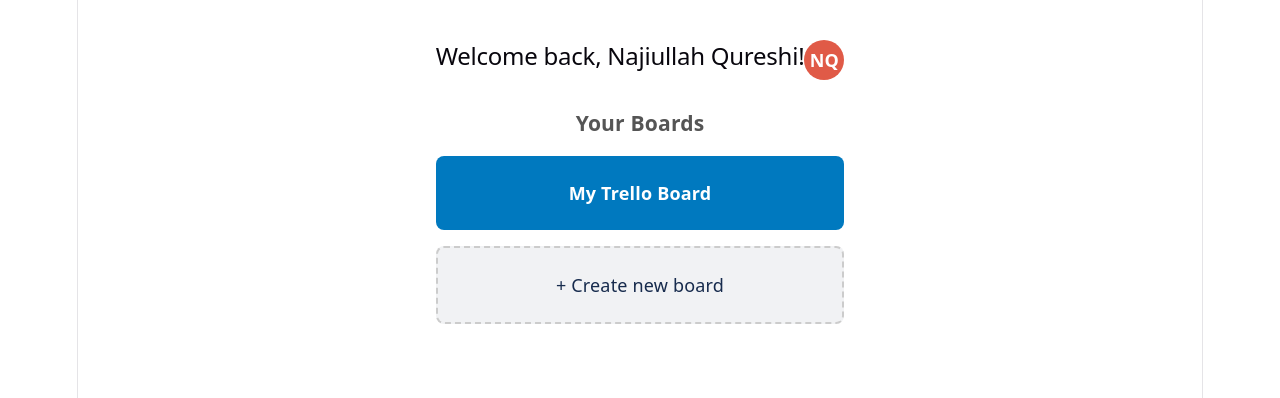
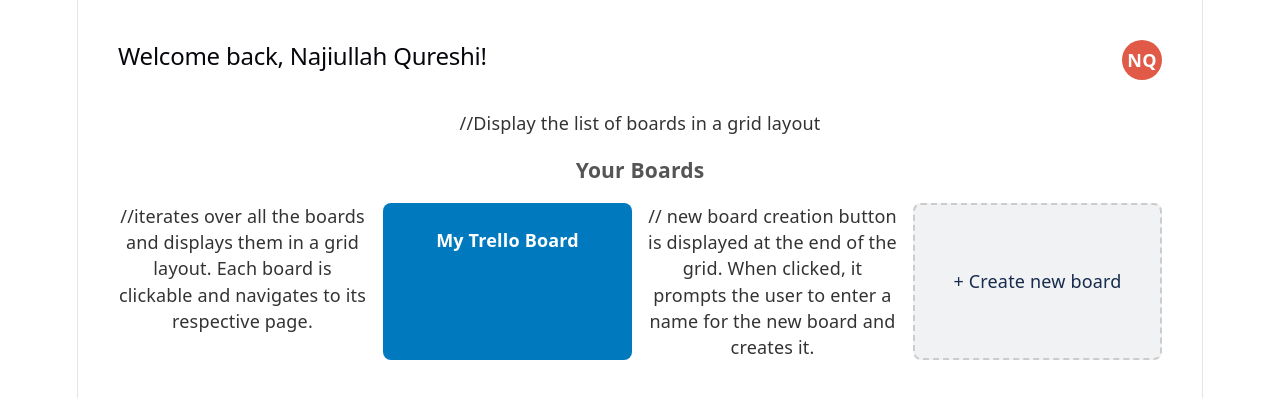
Before and after one commit to najiullah2006/arbisoft, a React (Vite) app: page /boards in a window 1280 px wide. Shown: the top 398 px of the page. Built offline with nearby package versions, Linux system fonts and the light colour scheme.

Commit message:
comments added

```diff
--- a/src/components/BoardListingPage.jsx
+++ b/src/components/BoardListingPage.jsx
@@ -2,6 +2,8 @@
 import { useNavigate } from 'react-router-dom';
 import { useCurrentBoard } from '../context/CurrentBoardContext';
 import { useUser } from '../context/UserContext';
+
+//all the dependencies are imported here.
 
 const BoardListingPage = () => {
   const { boards, createBoard } = useCurrentBoard();
@@ -9,10 +11,13 @@
   const navigate = useNavigate();
 
   const handleCreate = (e) => {
-    e.preventDefault();
+    e.preventDefault(); //stops any default browser action from triggering.
     const title = prompt('Enter board name:');
-    if (title) createBoard(title);
+    if (title) createBoard(title); // If a title is provided, create a new board with that title
   };
+
+          // username heading or basic user.
+          //the circle with the initials of the user or a default U.
 
   return (
     <div style={{ padding: '40px', maxWidth: '1200px', margin: '0 auto', color: '#333' }}>
@@ -23,8 +28,12 @@
         </div>
       </div>
 
+
+    //Display the list of boards in a grid layout
+
       <h3 style={{ marginBottom: '20px', color: '#555' }}>Your Boards</h3>
       <div style={{ display: 'grid', gridTemplateColumns: 'repeat(auto-fill, minmax(200px, 1fr))', gap: '16px' }}>
+        //iterates over all the boards and displays them in a grid layout. Each board is clickable and navigates to its respective page.
         {boards.map(b => (
           <div
             key={b.id}
@@ -34,6 +43,7 @@
             {b.name}
           </div>
         ))}
+        // new board creation button is displayed at the end of the grid. When clicked, it prompts the user to enter a name for the new board and creates it.
         <div
           onClick={handleCreate}
           style={{ background: '#f1f2f4', color: '#172b4d', padding: '24px', borderRadius: '8px', fontWeight: '500', cursor: 'pointer', border: '2px dashed #ccc', display: 'flex', alignItems: 'center', justifyContent: 'center' }}
--- a/src/components/board.jsx
+++ b/src/components/board.jsx
@@ -1,11 +1,11 @@
 import React, { useState } from 'react';
-import { useCurrentBoard } from '../context/CurrentBoardContext';
-import { useTheme } from '../context/ThemeContext'; // 👈 Import the theme hook
+import { useCurrentBoard } from '../context/CurrentBoardContext'; //uses the file currentBoardContext to get the current board.
+import { useTheme } from '../context/ThemeContext'; // import the theme hook
 import List from './list';
 
 const Board = () => {
   const { board, createList } = useCurrentBoard();
-  const { currentBg, setCurrentBg, colors } = useTheme(); // 👈 Destructure theme states
+  const { currentBg, setCurrentBg, colors } = useTheme(); // Destructure theme states
   const [newListTitle, setNewListTitle] = useState('');
 
   const handleListSubmit = (e) => {
@@ -20,7 +20,7 @@
       padding: '20px',
       height: '100vh',
       boxSizing: 'border-box',
-      background: currentBg, // 👈 THE COLOR IS NOW DYNAMIC
+      background: currentBg, // THE COLOR IS NOW DYNAMIC
       color: '#fff',
       transition: 'background 0.3s ease' // Makes color switches smooth
     }}>
```
